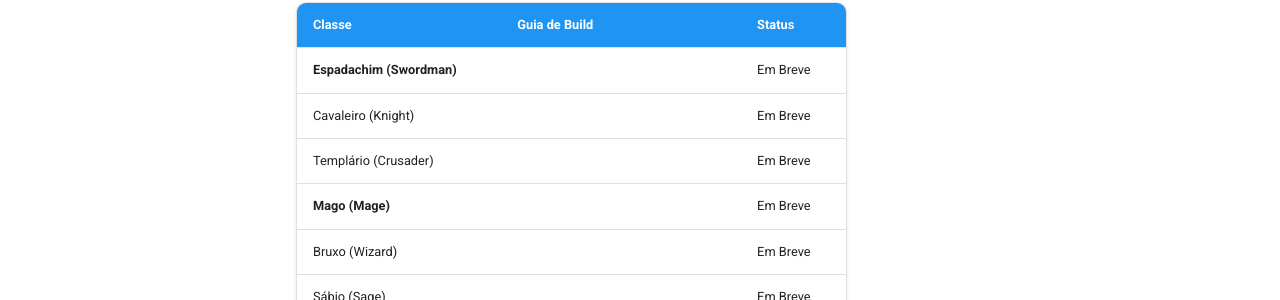
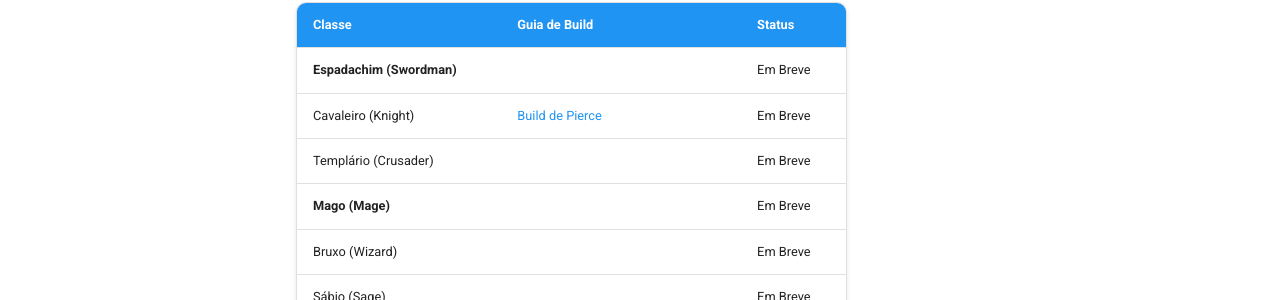
Before and after one commit to mythofyggdrasil/mythofyggdrasil.github.io, an MkDocs documentation site: the page built from docs/builds.md, in a window 1280 px wide and 900 px high, scrolled down 325 px. Shown: the part 152-452 px from the top of the window. Built offline with MkDocs 1.6.1 and Material for MkDocs 9.7.7, drawn with Linux system fonts in a browser that asks for light colours; comment, search, counter and statistics services are not loaded.

Commit message:
Update builds.md

```diff
--- a/docs/builds.md
+++ b/docs/builds.md
@@ -16,7 +16,7 @@ Selecione sua classe para acessar os guias de build, habilidades e equipamentos.
 | Classe | Guia de Build | Status |
 | :--- | :--- | :--- |
 | **Espadachim (Swordman)** | | Em Breve |
-| Cavaleiro (Knight) | | Em Breve |
+| Cavaleiro (Knight) | [Build de Pierce](builds/cavaleiro.md) | Em Breve |
 | Templário (Crusader) | | Em Breve |
 | **Mago (Mage)** | | Em Breve |
 | Bruxo (Wizard) | | Em Breve |
```
